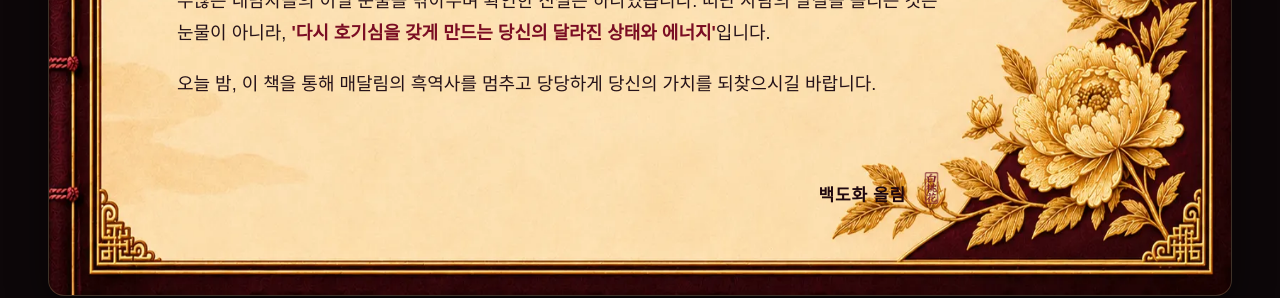
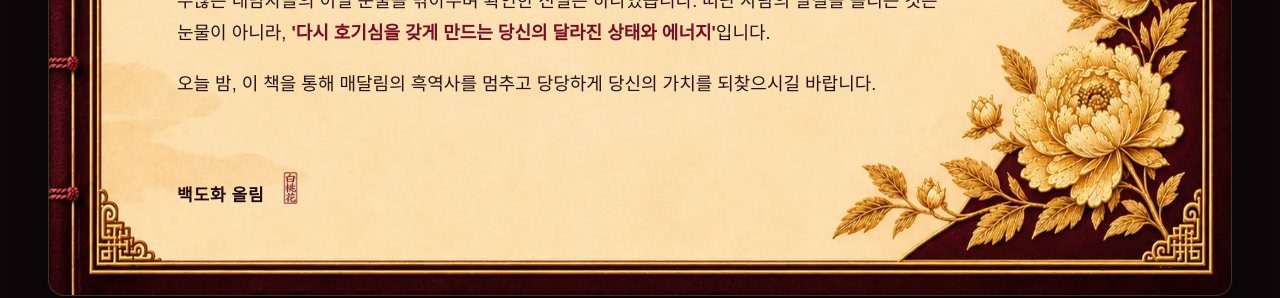
Before and after one commit to woolbo100/buzasun, a Next.js app: page /reports/reunion-secret in a window 1280 px wide. Shown: the part 9100-9398 px from the top of the page. Built offline with nearby package versions, Linux system fonts and the light colour scheme; no server answers; the database is empty.

Commit message:
style(reunion-secret): align author signature and seal to the left

```diff
--- a/app/reports/reunion-secret/page.tsx
+++ b/app/reports/reunion-secret/page.tsx
@@ -1512,8 +1512,8 @@ export default function ReunionSecretPage() {
                       </p>
                     </div>
 
-                    {/* 낙관 (백도화 서명 인장 이미지) */}
-                    <div className="pt-5 sm:pt-7 flex items-end justify-end gap-2.5 sm:gap-3">
+                    {/* 낙관 (백도화 서명 인장 이미지 - 왼쪽 정렬로 우측 꽃 장식과 분리) */}
+                    <div className="pt-5 sm:pt-7 flex items-end justify-start gap-2.5 sm:gap-3">
                       <span className="text-[16px] sm:text-[17px] font-elegant text-[#1F070F] font-bold pb-1 tracking-wider">
                         백도화 올림
                       </span>
```
